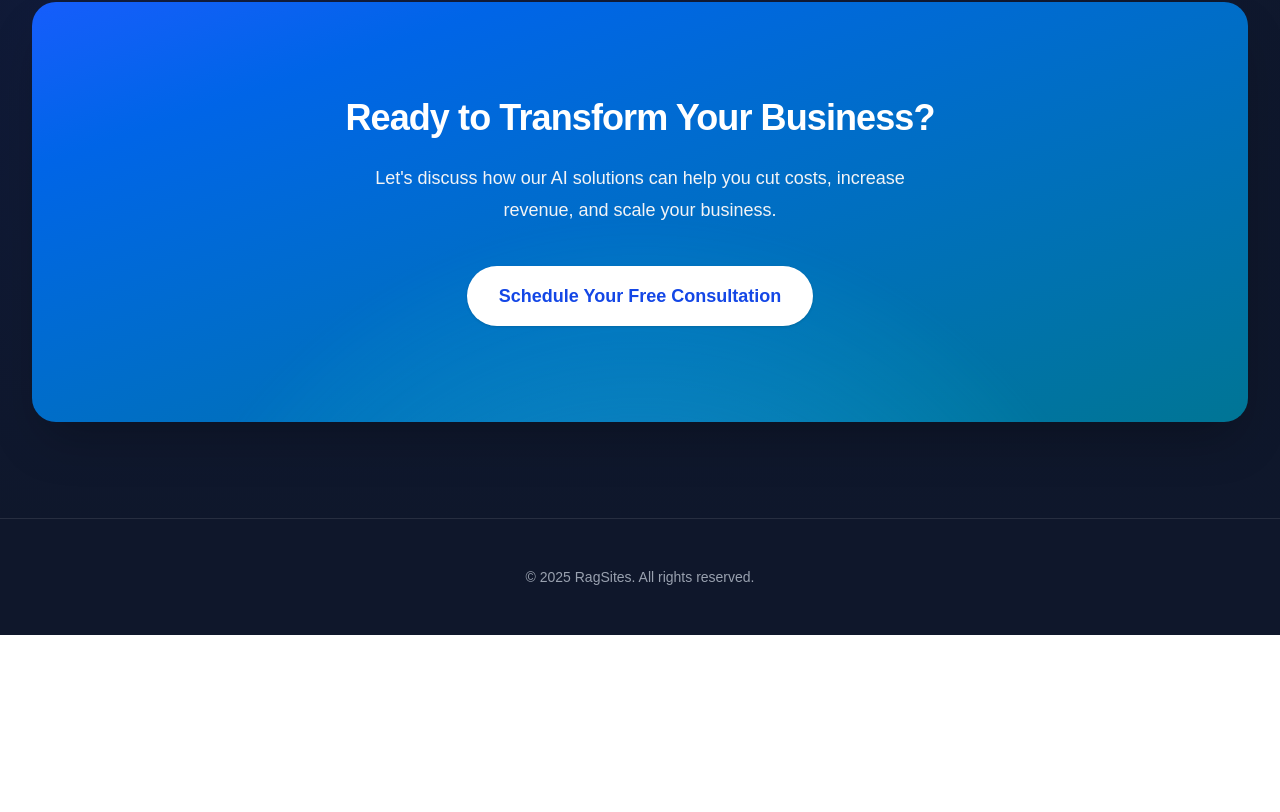
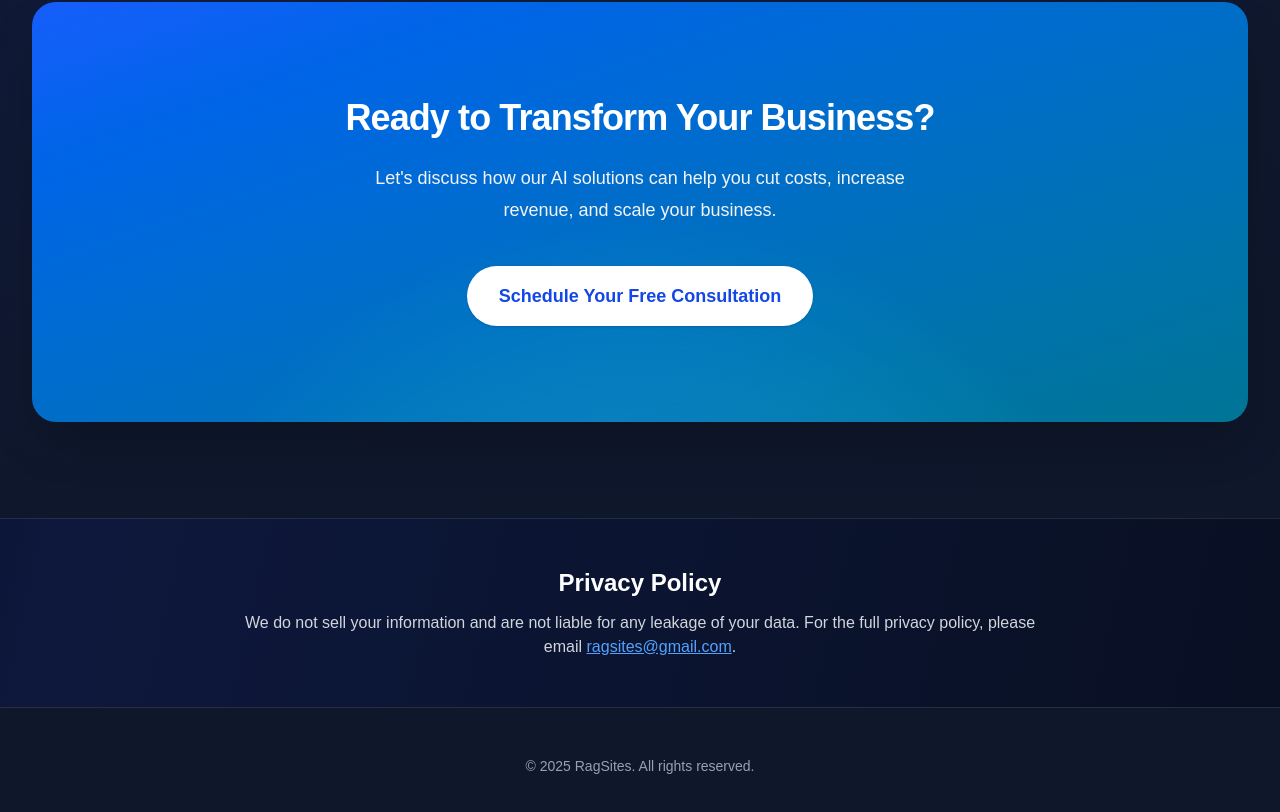
Before and after one commit to sashank5644/Ragsites-All, a Next.js app in the folder ragsites-website/: page / in a window 1280 px wide. Shown: the part 4831-5643 px from the top of the page. Before the commit the page ends 5466 px from the top, so only its background shows below. Built offline with nearby package versions, Linux system fonts and the light colour scheme.

Commit message:
added privacy

```diff
--- a/ragsites-website/app/page.tsx
+++ b/ragsites-website/app/page.tsx
@@ -509,6 +509,17 @@ export default function Home() {
         </div>
       </div>
 
+      {/* Privacy Policy Section */}
+      <div className="relative bg-slate-950/40 border-t border-white/10">
+        <div className="mx-auto max-w-4xl px-6 py-12 lg:px-8 text-center">
+          <h3 className="text-2xl font-semibold text-white mb-3">Privacy Policy</h3>
+          <p className="text-gray-300">
+            We do not sell your information and are not liable for any leakage of your data. For the full privacy
+            policy, please email <a href="mailto:ragsites@gmail.com" className="text-blue-400 underline">ragsites@gmail.com</a>.
+          </p>
+        </div>
+      </div>
+
       {/* Footer */}
       <footer className="relative bg-slate-900 border-t border-white/10">
         <div className="mx-auto max-w-7xl px-6 py-12 lg:px-8">
```
